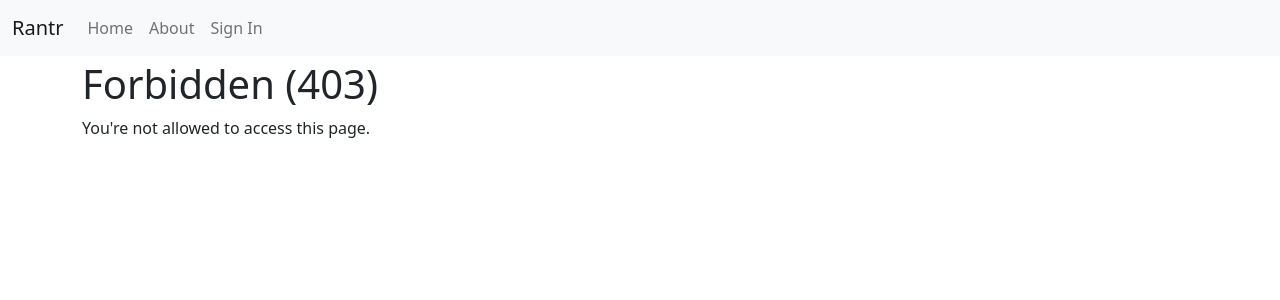
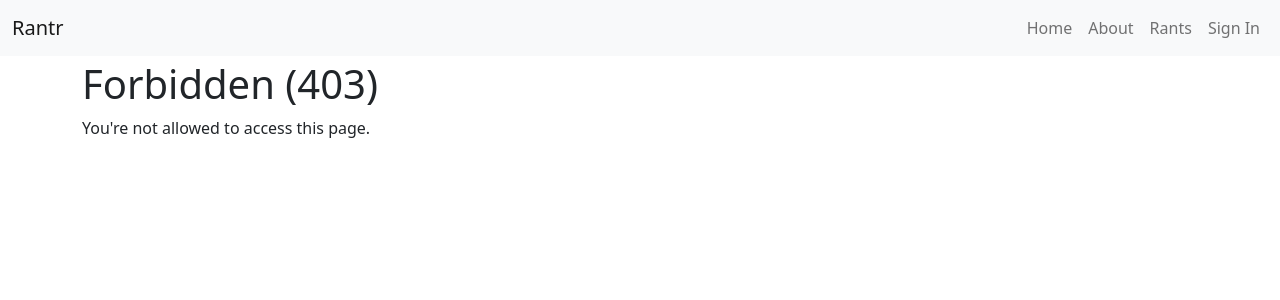
Before and after one commit to reyesvicente/rantr, a Django app: template rantr/templates/403.html in a window 1280 px wide. Shown: the top 300 px of the page. Run offline with Django 4.2, Linux system fonts and the light colour scheme; the template is opened without the code that fills it, so the values that code supplies are empty; some libraries are stand-ins or nearby versions.

Commit message:
fix navbar to right

```diff
--- a/rantr/templates/base.html
+++ b/rantr/templates/base.html
@@ -74,17 +74,17 @@
         </button>
         <a class="navbar-brand" href="{% url 'home' %}">Rantr</a>
         <div class="collapse navbar-collapse" id="navbarSupportedContent">
-          <ul class="navbar-nav mr-auto">
+          <ul class="navbar-nav ms-auto"> <!-- Use ms-auto to push items to the right -->
             <li class="nav-item active">
               <a class="nav-link" href="{% url 'home' %}">Home <span class="visually-hidden">(current)</span></a>
             </li>
             <li class="nav-item">
               <a class="nav-link" href="{% url 'about' %}">About</a>
             </li>
+            <li class="nav-item">
+              <a class="nav-link" href="{% url 'rants:list' %}">Rants</a>
+            </li>
             {% if request.user.is_authenticated %}
-              <li class="nav-item">
-                <a class="nav-link" href="{% url 'rants:list' %}">Rants</a>
-              </li>
               <li class="nav-item">
                 <a class="nav-link"
                    href="{% url 'users:detail' request.user.username %}">{% translate "My Profile" %}</a>
```
